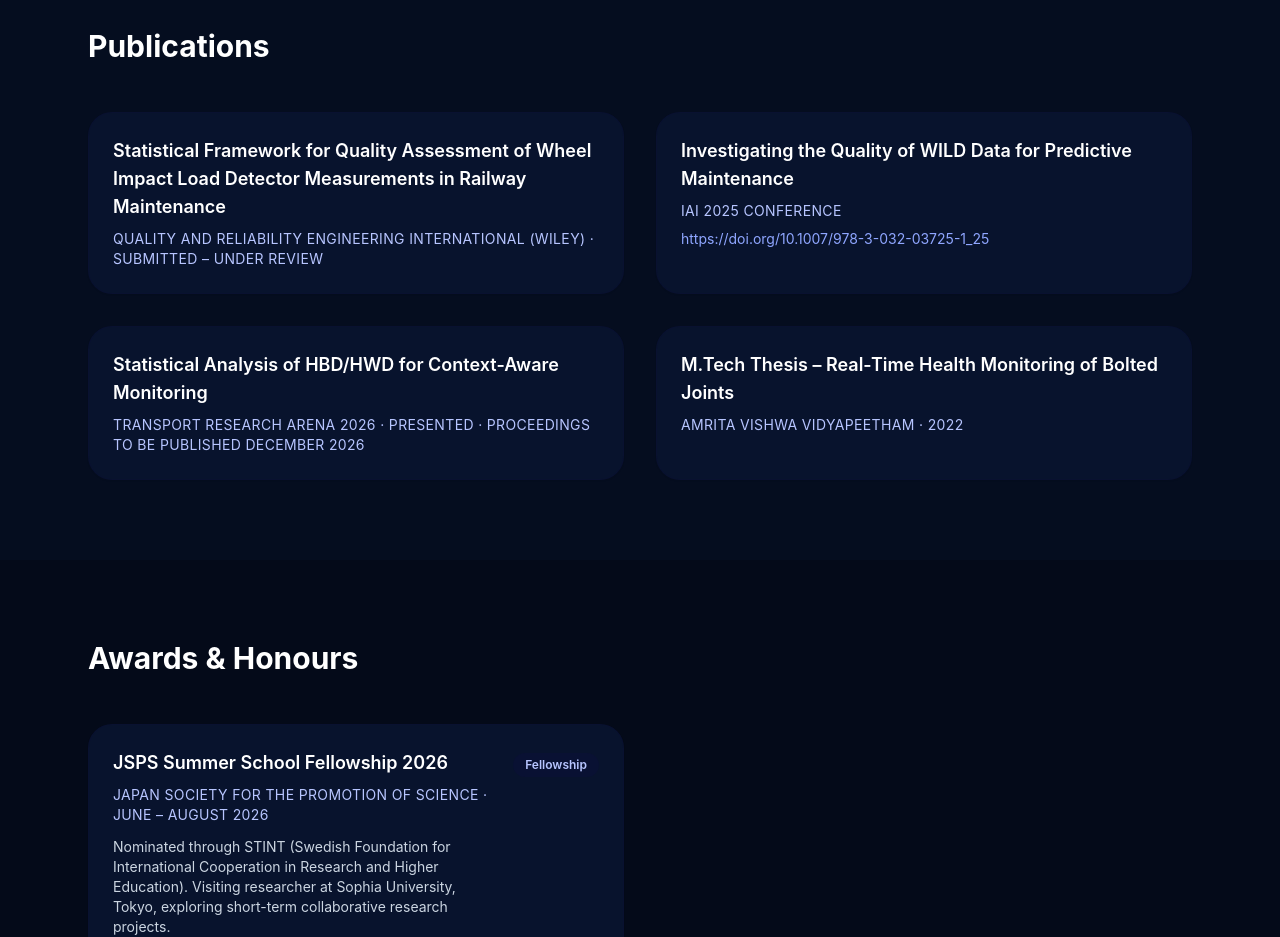
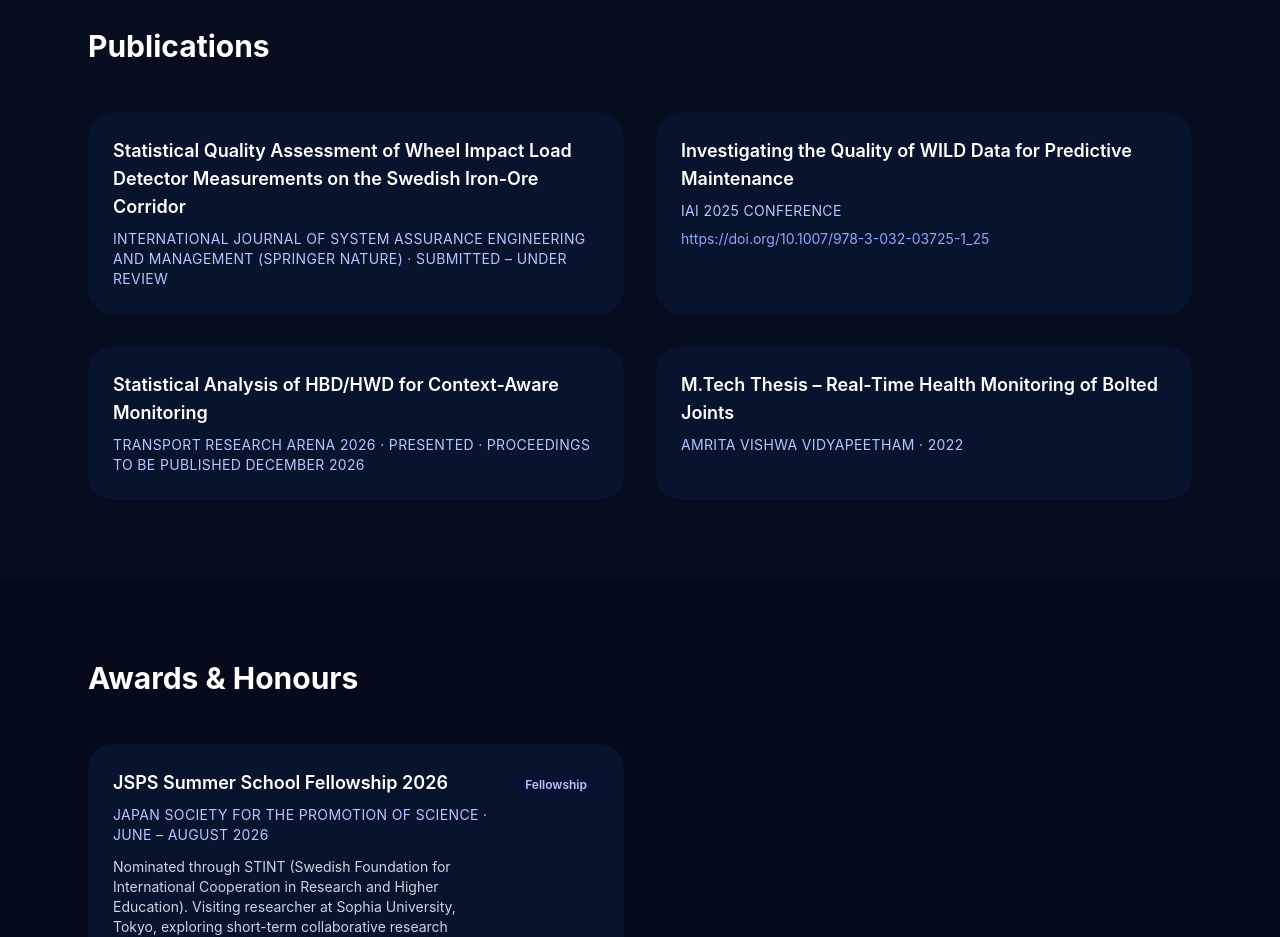
Before and after one commit to aselucca/ajaykrishnan-cv, a plain HTML site: page index.html in a window 1280 px wide. Shown: the part 5240-6177 px from the top of the page. Drawn offline with nearby package versions, Linux system fonts and the light colour scheme; no server answers.

Commit message:
Update publication details in index.html

```diff
--- a/index.html
+++ b/index.html
@@ -238,7 +238,7 @@
       <div class="mx-auto max-w-6xl px-6">
         <div class="mb-12 max-w-3xl"><h2 class="text-3xl font-bold text-white">Publications</h2><p class="mt-4 text-slate-300"></p></div>
         <div class="grid gap-8 md:grid-cols-2">
-          <div class="rounded-3xl border border-primary-950/30 bg-[#08132d] p-6 shadow-sm"><h3 class="text-lg font-semibold text-white">Statistical Framework for Quality Assessment of Wheel Impact Load Detector Measurements in Railway Maintenance</h3><p class="mt-2 text-sm uppercase tracking-wide text-primary-200">Quality and Reliability Engineering International (Wiley) · Submitted – Under Review</p></div>
+          <div class="rounded-3xl border border-primary-950/30 bg-[#08132d] p-6 shadow-sm"><h3 class="text-lg font-semibold text-white">Statistical Quality Assessment of Wheel Impact Load Detector Measurements on the Swedish Iron-Ore Corridor</h3><p class="mt-2 text-sm uppercase tracking-wide text-primary-200">International Journal of System Assurance Engineering and Management (Springer Nature) · Submitted – Under Review</p></div>
           <div class="rounded-3xl border border-primary-950/30 bg-[#08132d] p-6 shadow-sm"><h3 class="text-lg font-semibold text-white">Investigating the Quality of WILD Data for Predictive Maintenance</h3><p class="mt-2 text-sm uppercase tracking-wide text-primary-200">IAI 2025 Conference</p><p class="mt-2 text-sm text-slate-300"><a href="https://doi.org/10.1007/978-3-032-03725-1_25" class="text-primary-300 hover:text-primary-200 hover:underline transition-colors" target="_blank" rel="noopener">https://doi.org/10.1007/978-3-032-03725-1_25</a></p></div>
           <div class="rounded-3xl border border-primary-950/30 bg-[#08132d] p-6 shadow-sm"><h3 class="text-lg font-semibold text-white">Statistical Analysis of HBD/HWD for Context‑Aware Monitoring</h3><p class="mt-2 text-sm uppercase tracking-wide text-primary-200">Transport Research Arena 2026 · Presented · Proceedings to be published December 2026</p></div>
           <div class="rounded-3xl border border-primary-950/30 bg-[#08132d] p-6 shadow-sm"><h3 class="text-lg font-semibold text-white">M.Tech Thesis – Real‑Time Health Monitoring of Bolted Joints</h3><p class="mt-2 text-sm uppercase tracking-wide text-primary-200">Amrita Vishwa Vidyapeetham · 2022</p></div>
```
